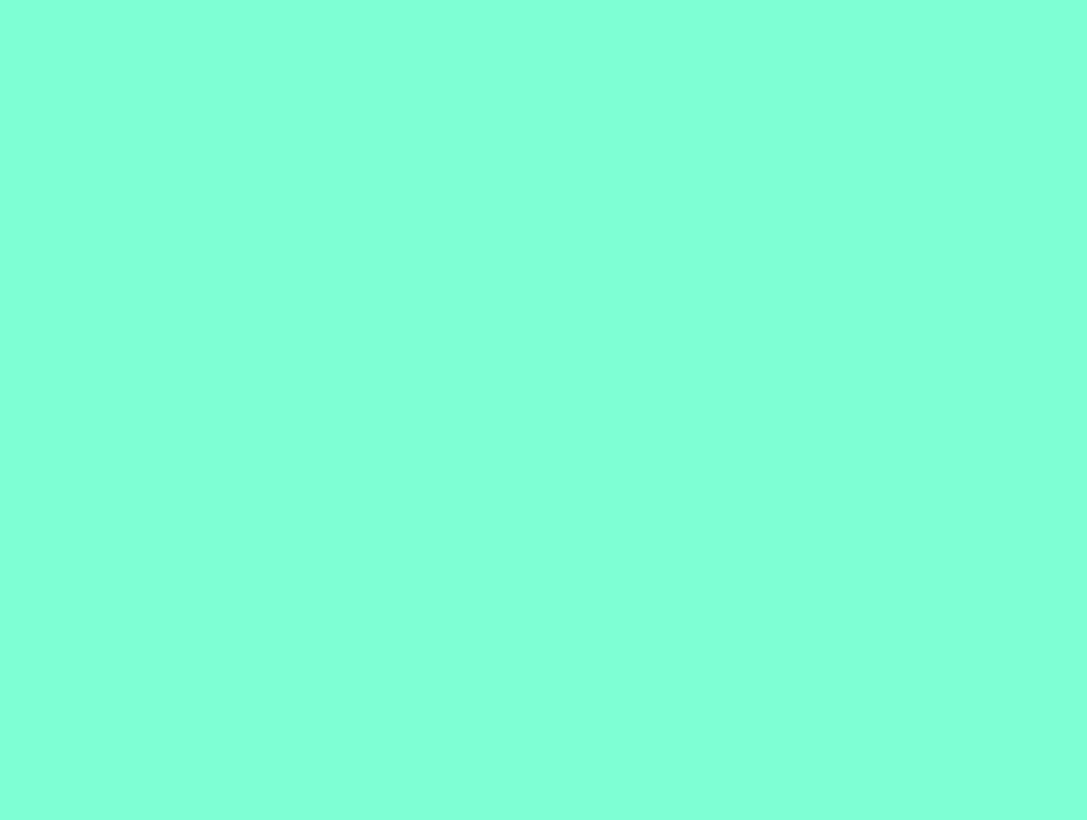
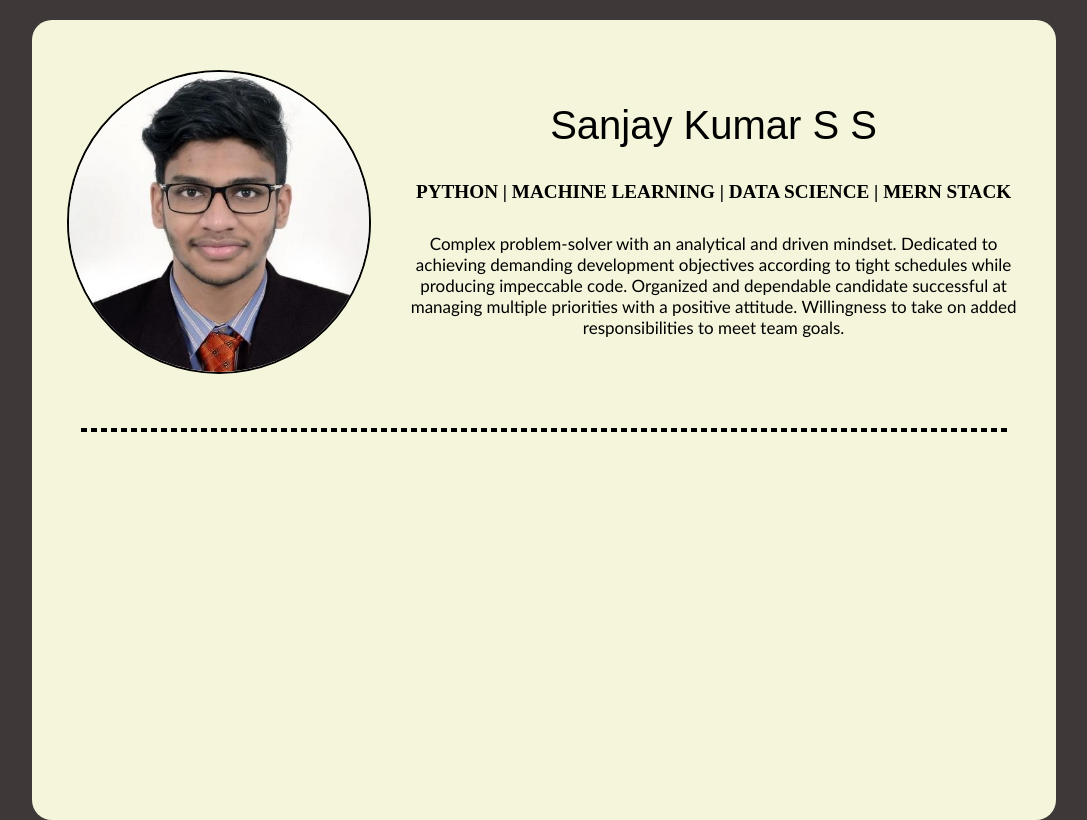
Before and after one commit to SanjayKumarAIML/html-resume, a plain HTML site: page index.html in a window 1280 px wide. Shown: the whole page, without its empty margins (96-1183 px from the left). Drawn offline with Linux system fonts and the light colour scheme; a web font is replaced by a local one.

Commit message:
Add - Added Header

```diff
--- a/assests/css/style.css
+++ b/assests/css/style.css
@@ -1,3 +1,58 @@
-*{
-    background-color: aquamarine;
+body{
+    background-color: rgb(62, 56, 56);
+    margin: 0;
+    display: flex;
+    justify-content: center;
 }
+
+.container{
+    background-color: beige;
+    width: 80%;
+    height: 100vh;
+    align-items: center;
+    border-radius: 20px;
+    margin-top: 20px;
+}
+
+header{
+    display: flex;
+    justify-content: space-evenly;
+    margin-top: 50px;
+}
+
+img{
+    width: 300px;
+    border-radius: 200px;
+    border: solid 2px black;
+}
+
+.about{
+
+    width: 60%;
+    text-align: center;
+
+}
+
+#name{
+    font-size: 40px;
+    font-family: "Anta", sans-serif;
+    font-weight: 400;
+    font-style: normal;
+}
+
+#intro{
+    font-size: larger;
+    font-weight: bolder;
+}
+
+#desc{
+    font-size: 17px;
+    font-family: 'Trebuchet MS', 'Lucida Sans Unicode', 'Lucida Grande', 'Lucida Sans', Arial, sans-serif;
+    padding-top: 10px;
+}
+
+hr{
+    border: dashed 2px black;
+    width: 90%;
+    margin-top: 50px;
+}
--- a/index.html
+++ b/index.html
@@ -5,8 +5,30 @@
     <meta name="viewport" content="width=device-width, initial-scale=1.0">
     <title>Sanjay-Resume</title>
     <link rel="stylesheet" href="./assests/css/style.css">
+    <!-- google fonts -->
+    <link rel="preconnect" href="https://fonts.googleapis.com">
+    <link rel="preconnect" href="https://fonts.gstatic.com" crossorigin>
+    <link href="https://fonts.googleapis.com/css2?family=Anta&display=swap" rel="stylesheet">
 </head>
 <body>
+    <div class="container">
+        <header class="header">
+            <div class="img">
+                <img src="./assests/img/photo.jpeg" alt="Sanjay-Photo">
+            </div>
+            <div class="about">
+                <h2 id="name">Sanjay Kumar S S</h2>
+                <p id="intro">PYTHON | MACHINE LEARNING | DATA SCIENCE | MERN STACK</p>
+                <p id="desc">Complex problem-solver with an analytical and driven mindset.
+                    Dedicated to achieving demanding development objectives
+                    according to tight schedules while producing impeccable code.
+                    Organized and dependable candidate successful at managing
+                    multiple priorities with a positive attitude. Willingness to take on
+                    added responsibilities to meet team goals.</p>
+            </div>
+        </header>
+        <hr>
+    </div>
 
 </body>
 </html>
```
Also changed, not shown: assests/img/photo.jpeg (added).
